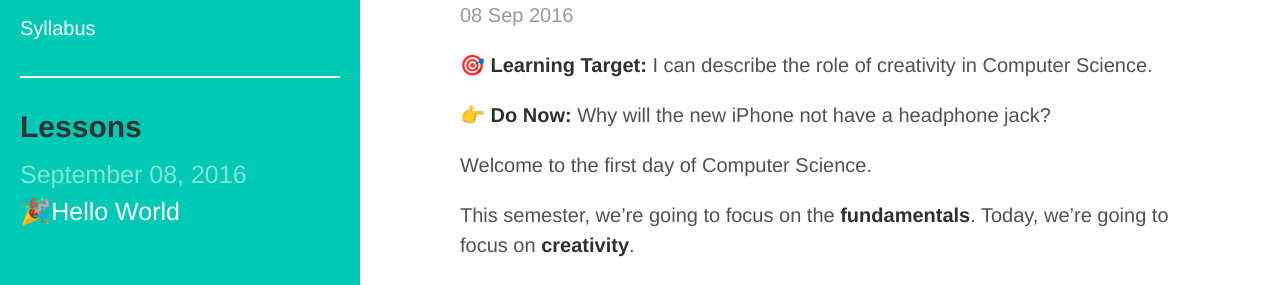
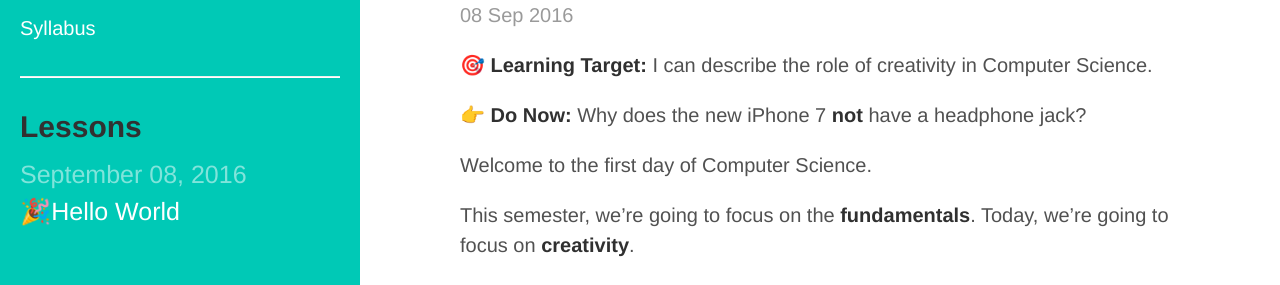
Before and after one commit to bensk/CS9, a Jekyll site: the page built from _posts/2016-02-09-hello-world.md, in a window 1280 px wide and 1081 px high. Shown: the part 130-415 px from the top of the window. Built offline with Jekyll 4.4.1, drawn with Linux system fonts in a browser that asks for light colours; some web fonts are replaced; a style sheet for code colours, icons or effects is not loaded.

Commit message:
Update 2016-02-09-hello-world.md

```diff
--- a/_posts/2016-02-09-hello-world.md
+++ b/_posts/2016-02-09-hello-world.md
@@ -6,7 +6,7 @@ layout: post
 
 🎯 **Learning Target:** I can describe the role of creativity in Computer Science.
 
-👉 **Do Now:** Why will the new iPhone not have a headphone jack?
+👉 **Do Now:** Why does the new iPhone 7 **not** have a headphone jack?
 
 Welcome to the first day of Computer Science.
 
```
